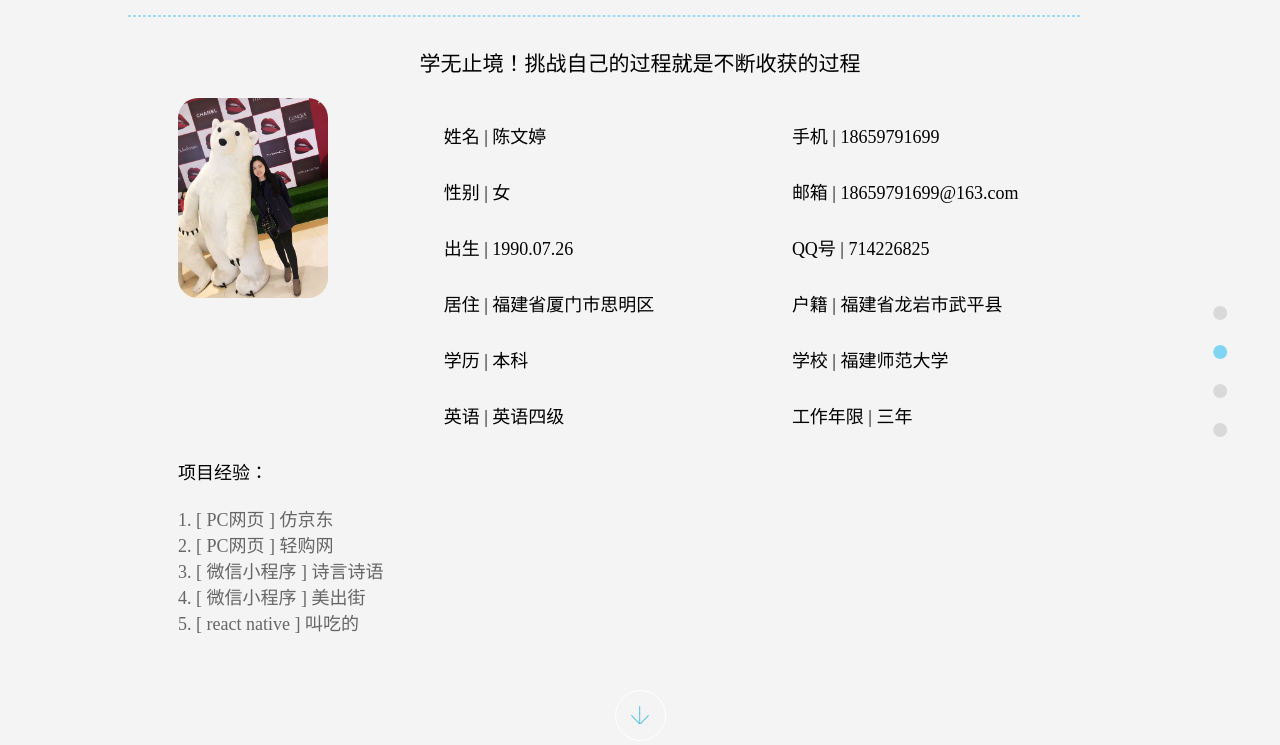
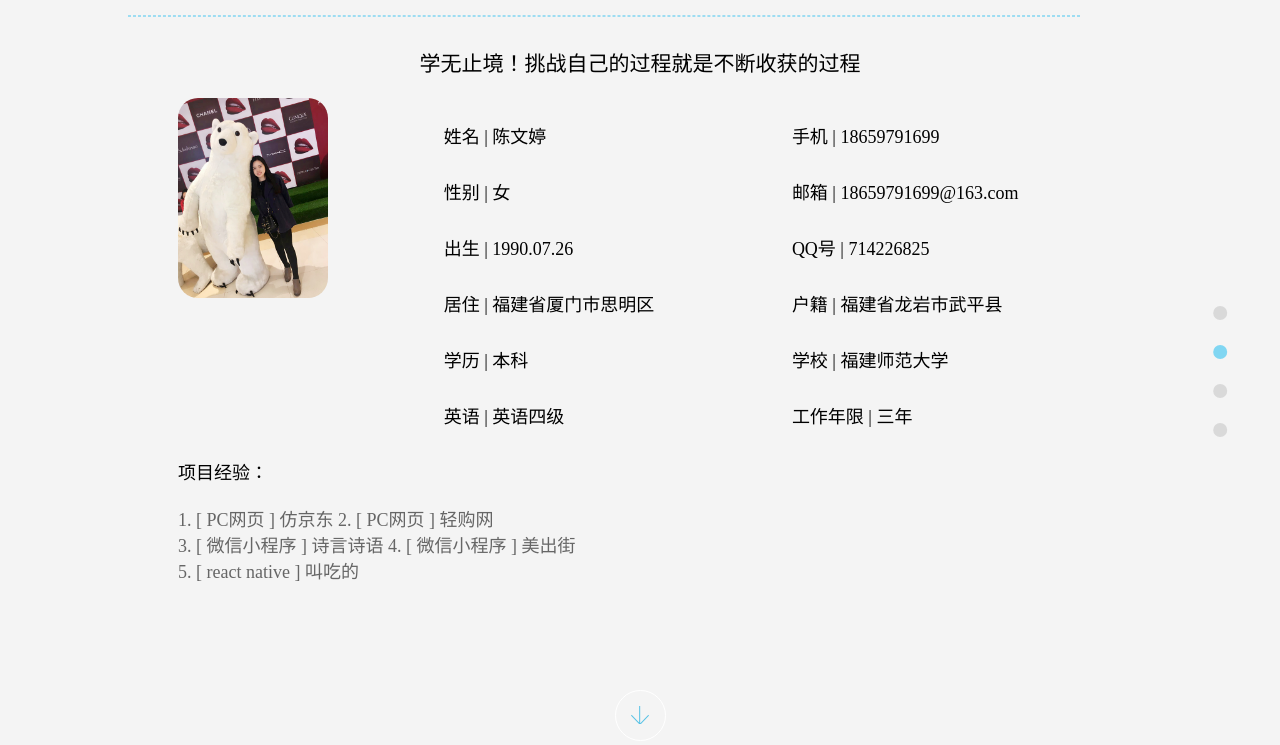
Before and after one commit to WentingC/resume, a plain HTML site: page web_resume/index.html in a window 1280 px wide. Both pictures are taken after a click on the link 1220 px from the left and 407 px from the top of the page. Shown: the part 55-800 px from the top of the page. Drawn offline with Linux system fonts and the light colour scheme; a web font is replaced by a local one.

Commit message:
调整了项目排列

```diff
--- a/web_resume/index.html
+++ b/web_resume/index.html
@@ -108,11 +108,11 @@
 					<tr>
 						<td colspan="3">
 							<p>项目经验：</p><br>
-							<a href="#">1. [ PC网页 ] 仿京东</a><br>
+							<a href="#">1. [ PC网页 ] 仿京东</a>
 							<a href="#">2. [ PC网页 ] 轻购网</a><br>
-							<a href="#">3. [ 微信小程序 ] 诗言诗语</a><br>
+							<a href="#">3. [ 微信小程序 ] 诗言诗语</a>
 							<a href="#">4. [ 微信小程序 ] 美出街</a><br>
-							<a href="#">5. [ react native ] 叫吃的</a><br>
+							<a href="#">5. [ react native ] 叫吃的</a>
 						</td>
 					</tr>
 				</tbody>
```
